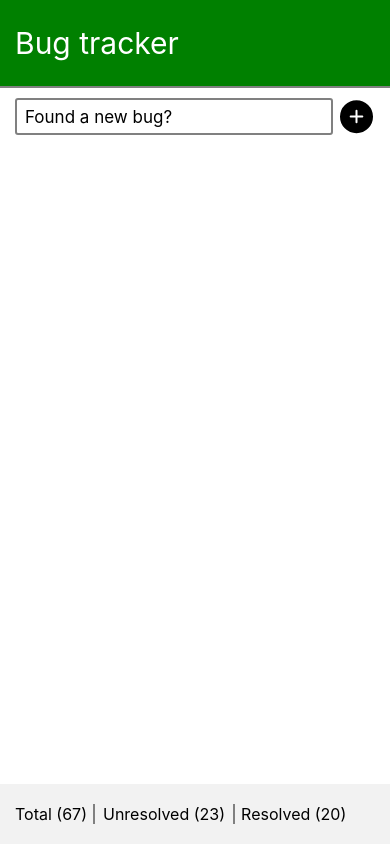
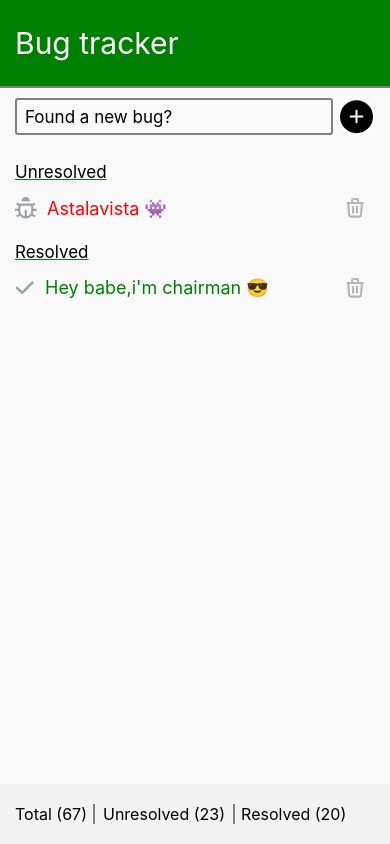
Before and after one commit to Hemsleek/Bug_tracker_mobile, a React Native app: screen / in a window 390 px wide. Built offline with nearby package versions, Linux system fonts and the light colour scheme.

Commit message:
feat: bugs style

```diff
--- a/app/components/BugTracker.jsx
+++ b/app/components/BugTracker.jsx
@@ -1,6 +1,6 @@
 import React from 'react'
 import { StyleSheet, Text, View, Platform, TextInput,ScrollView } from 'react-native'
-import { AddIcon } from './icons/bugsIcon'
+import { AddIcon , BugIcon , DeleteIcon , CheckedIcon } from './icons/bugsIcon'
 
 export default function BugTracker() {
     return (
@@ -17,7 +17,22 @@ export default function BugTracker() {
             </View>
             <View style={styles.bugs}>
                 <ScrollView showsVerticalScrollIndicator={false} >
-
+                    <View style={styles.unresolvedBugs}>
+                        <Text style={styles.bugOption}>Unresolved</Text>
+                        <View style={styles.bug}>
+                            <BugIcon />
+                            <Text style={[styles.bugText , {color:'red'}]}>Astalavista 👾</Text>
+                            <DeleteIcon />
+                        </View>
+                    </View>
+                    <View style={styles.resolvedBugs}>
+                        <Text style={styles.bugOption}>Resolved</Text>
+                        <View style={styles.bug}>
+                            <CheckedIcon />
+                            <Text style={[styles.bugText , {color:'green'}]}>Hey babe,i'm chairman 😎</Text>
+                            <DeleteIcon />
+                        </View>
+                    </View>
                 </ScrollView>
             </View>
             <View style={styles.info}>
@@ -32,6 +47,7 @@ export default function BugTracker() {
 const styles = StyleSheet.create({
     container: {
         flex: 1,
+        backgroundColor:'#f9f9f9',
         padding: Platform.OS == 'andriod' ? StatusBar.currentHeight : 0
       },
       heading: {
@@ -66,7 +82,34 @@ const styles = StyleSheet.create({
 
       },
       bugs:{
-          flex:1
+          flex:1,
+          marginVertical:12,
+          paddingHorizontal:15,
+          paddingRight:25
+      },
+      unresolvedBugs: {
+
+      },
+      resolvedBugs:{},
+      bugOption:{
+          textDecorationColor:'green',
+          textDecorationStyle:'solid',
+          textDecorationLine:'underline',
+          fontSize:17,
+          marginVertical:15,
+
+
+      },
+      bug:{
+          flexDirection:'row',
+          alignItems:'center',
+          marginBottom:8
+
+      },
+      bugText:{
+          flex:1,
+          marginHorizontal:10,
+          fontSize:18
       },
       info:{
           flexDirection:'row',
@@ -89,4 +132,5 @@ const styles = StyleSheet.create({
         paddingHorizontal:8
       }
 
+
 })
--- a/app/components/icons/bugsIcon.js
+++ b/app/components/icons/bugsIcon.js
@@ -26,8 +26,8 @@ export function AddIcon(props) {
 export function BugIcon(props) {
     return (
         <Svg
-            width={17}
-            height={17}
+            width={22}
+            height={22}
             viewBox="0 0 17 17"
             fill="none"
             xmlns="http://www.w3.org/2000/svg"
@@ -44,8 +44,8 @@ export function BugIcon(props) {
 export function DeleteIcon(props) {
     return (
         <Svg
-            width={18}
-            height={19}
+            width={20}
+            height={20}
             viewBox="0 0 18 19"
             fill="none"
             xmlns="http://www.w3.org/2000/svg"
@@ -65,8 +65,8 @@ export function DeleteIcon(props) {
 export function CheckedIcon(props) {
     return (
         <Svg
-            width={13}
-            height={9}
+            width={20}
+            height={16}
             viewBox="0 0 13 9"
             fill="none"
             xmlns="http://www.w3.org/2000/svg"
```
